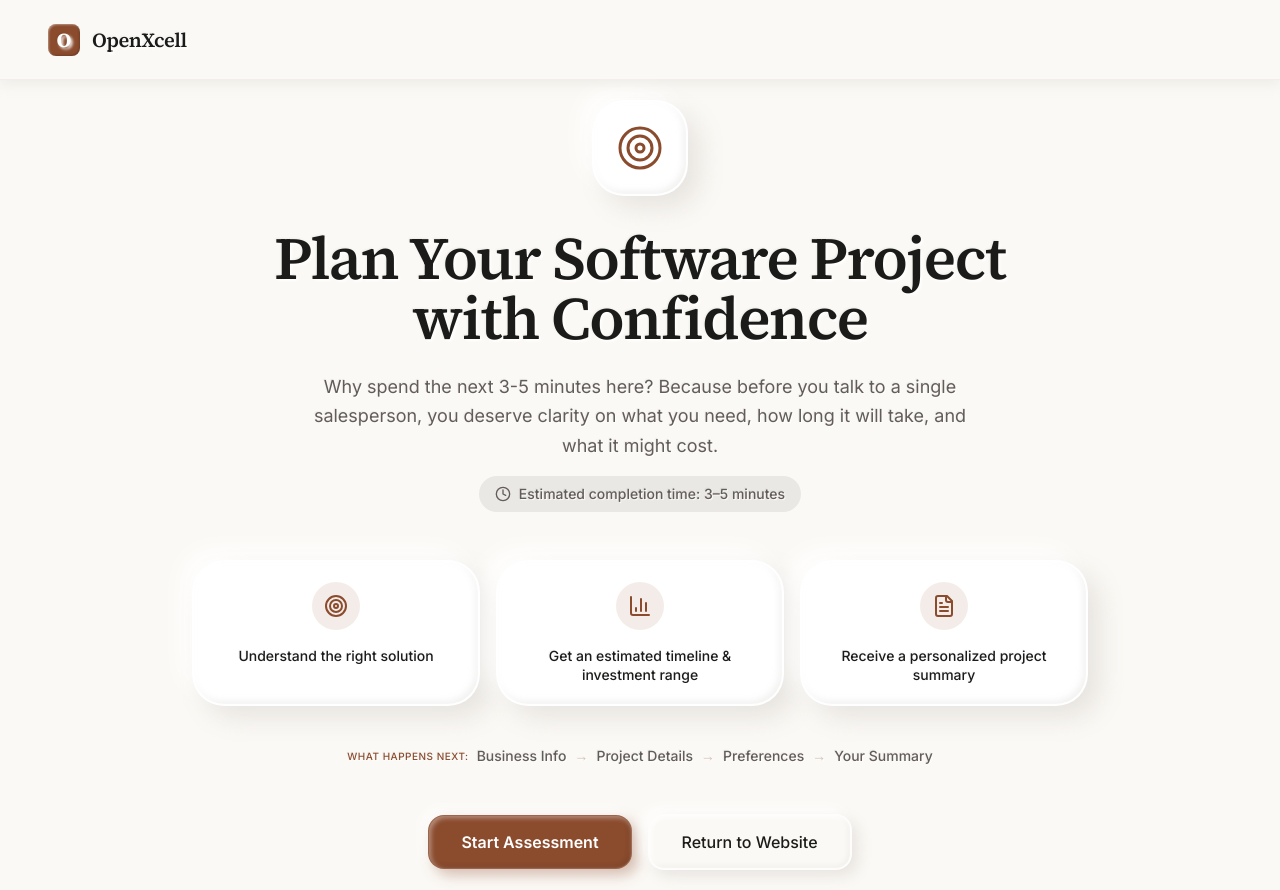
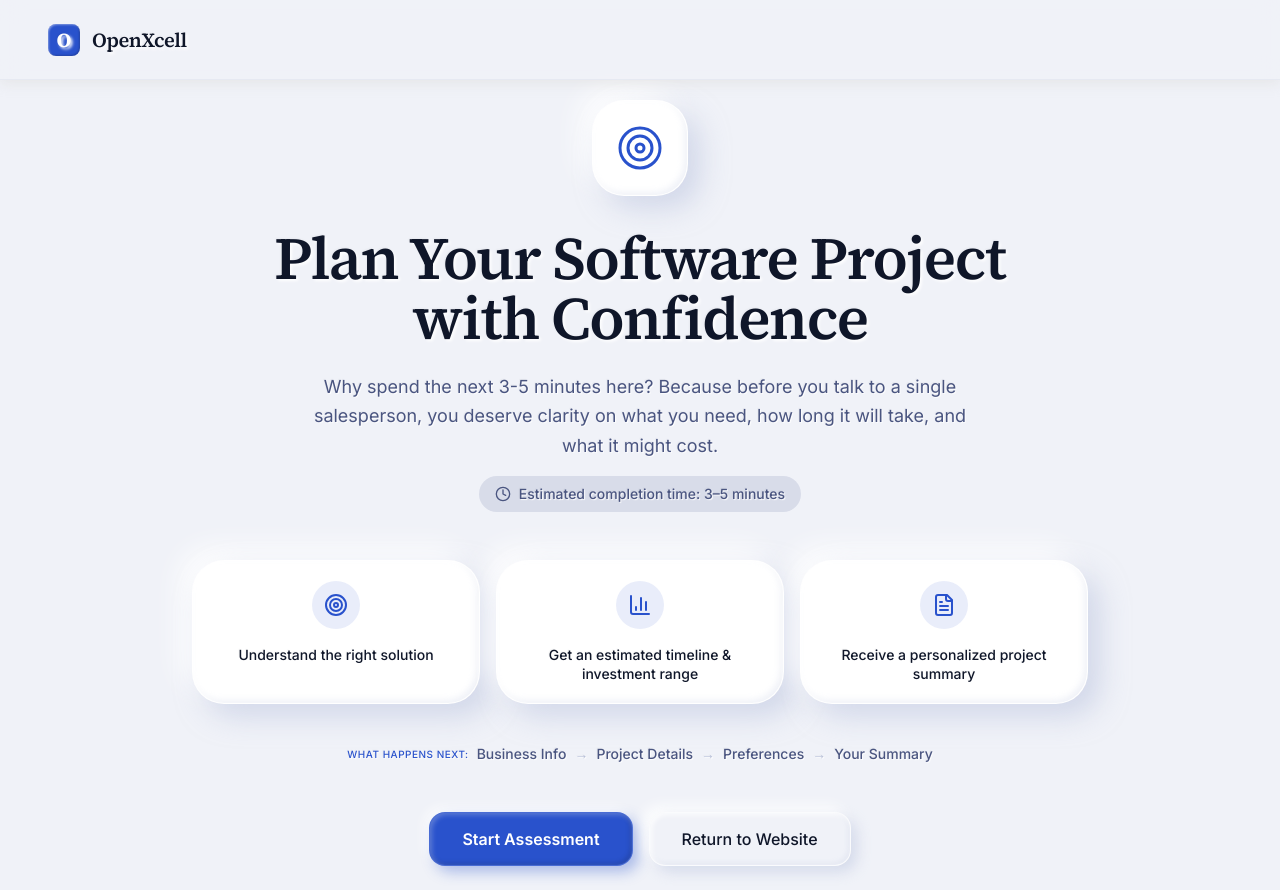
Before and after one commit to mehaupadhyayvercel-ops/scoper.builder, a React (Vite) app: page / in a window 1280 px wide. Built offline with nearby package versions, Linux system fonts and the light colour scheme.

Commit message:
Retheme: blue/white/navy professional color scheme

```diff
--- a/src/index.css
+++ b/src/index.css
@@ -5,29 +5,32 @@
   --font-sans: "Inter", ui-sans-serif, system-ui, sans-serif;
   --font-serif: "Source Serif 4", ui-serif, Georgia, Cambria, "Times New Roman", Times, serif;
 
-  --color-surface: #fbf9f5;
-  --color-surface-dim: #dbdad6;
-  --color-surface-bright: #fbf9f5;
+  /* Dark navy / slate backgrounds */
+  --color-surface: #f0f2f8;
+  --color-surface-dim: #c8cede;
+  --color-surface-bright: #f7f8fc;
   --color-surface-container-lowest: #ffffff;
-  --color-surface-container-low: #f5f3ef;
-  --color-surface-container: #efeeea;
-  --color-surface-container-high: #eae8e4;
-  --color-surface-container-highest: #e4e2de;
-  --color-on-surface: #1b1c1a;
-  --color-on-surface-variant: #53433d;
-  --color-outline: #86736c;
-  --color-outline-variant: #d8c2b9;
-  --color-primary: #8b4b2d;
+  --color-surface-container-low: #eaecf4;
+  --color-surface-container: #e2e5f0;
+  --color-surface-container-high: #d8dce9;
+  --color-surface-container-highest: #cdd2e2;
+  --color-on-surface: #0f1629;
+  --color-on-surface-variant: #384566;
+  --color-outline: #667099;
+  --color-outline-variant: #b8c0d8;
+
+  /* Blue primary */
+  --color-primary: #2952cc;
   --color-on-primary: #ffffff;
-  --color-primary-container: #a86343;
-  --color-on-primary-container: #fffbff;
-  --color-secondary: #635d5a;
+  --color-primary-container: #3a63e0;
+  --color-on-primary-container: #eef2ff;
+  --color-secondary: #4a5580;
   --color-on-secondary: #ffffff;
   --color-error: #ba1a1a;
   --color-on-error: #ffffff;
 
-  --shadow-ambient: 0px 2px 10px rgba(45, 41, 38, 0.05);
-  --shadow-floating: 0px 10px 30px rgba(45, 41, 38, 0.08);
+  --shadow-ambient: 0px 2px 10px rgba(20, 30, 70, 0.06);
+  --shadow-floating: 0px 10px 30px rgba(20, 30, 70, 0.10);
 }
 
 body {
@@ -39,29 +42,29 @@ body {
 .clay-card {
   background: #ffffff;
   border-radius: 2rem;
-  box-shadow: 12px 12px 24px rgba(209, 205, 199, 0.45), -12px -12px 24px rgba(255, 255, 255, 0.9), inset 3px 3px 6px rgba(255, 255, 255, 0.8), inset -3px -3px 6px rgba(209, 205, 199, 0.25);
-  border: 2px solid rgba(255, 255, 255, 0.7);
+  box-shadow: 12px 12px 28px rgba(180, 190, 220, 0.5), -12px -12px 28px rgba(255, 255, 255, 0.95), inset 3px 3px 6px rgba(255, 255, 255, 0.85), inset -3px -3px 6px rgba(180, 190, 220, 0.2);
+  border: 1.5px solid rgba(255, 255, 255, 0.8);
   transition: all 0.3s ease;
 }
 
 .clay-input {
-  background: #f4f1ed;
+  background: #eaecf4;
   border-radius: 1rem;
-  box-shadow: inset 6px 6px 12px rgba(209, 205, 199, 0.6), inset -6px -6px 12px rgba(255, 255, 255, 1);
+  box-shadow: inset 5px 5px 10px rgba(180, 190, 220, 0.55), inset -5px -5px 10px rgba(255, 255, 255, 1);
   border: 2px solid transparent;
   outline: none;
   transition: all 0.3s ease;
 }
 
 .clay-input:focus {
-  box-shadow: inset 4px 4px 8px rgba(209, 205, 199, 0.5), inset -4px -4px 8px rgba(255, 255, 255, 0.9);
+  box-shadow: inset 4px 4px 8px rgba(180, 190, 220, 0.45), inset -4px -4px 8px rgba(255, 255, 255, 0.9);
   border-color: var(--color-primary);
 }
 
 .clay-btn {
   background: var(--color-primary);
   border-radius: 1rem;
-  box-shadow: 6px 6px 14px rgba(139, 75, 45, 0.35), -6px -6px 14px rgba(255, 255, 255, 0.85), inset 2px 2px 5px rgba(255, 255, 255, 0.4), inset -2px -2px 5px rgba(0, 0, 0, 0.1);
+  box-shadow: 6px 6px 14px rgba(41, 82, 204, 0.35), -4px -4px 12px rgba(255, 255, 255, 0.85), inset 2px 2px 5px rgba(255, 255, 255, 0.25), inset -2px -2px 5px rgba(0, 0, 0, 0.15);
   border: 1px solid rgba(255, 255, 255, 0.15);
   color: white;
   transition: all 0.2s ease;
@@ -69,44 +72,44 @@ body {
 
 .clay-btn:hover {
   transform: translateY(-2px);
-  box-shadow: 8px 8px 18px rgba(139, 75, 45, 0.35), -8px -8px 18px rgba(255, 255, 255, 0.95), inset 2px 2px 5px rgba(255, 255, 255, 0.4);
+  box-shadow: 8px 8px 20px rgba(41, 82, 204, 0.4), -6px -6px 16px rgba(255, 255, 255, 0.9), inset 2px 2px 5px rgba(255, 255, 255, 0.25);
 }
 
 .clay-btn:active {
   transform: translateY(1px);
-  box-shadow: inset 4px 4px 10px rgba(0, 0, 0, 0.15), inset -4px -4px 10px rgba(255, 255, 255, 0.25);
+  box-shadow: inset 4px 4px 10px rgba(0, 0, 0, 0.2), inset -4px -4px 10px rgba(255, 255, 255, 0.15);
 }
 
 .clay-btn-secondary {
-  background: #fbf9f5;
+  background: #f0f2f8;
   border-radius: 1rem;
-  box-shadow: 6px 6px 14px rgba(209, 205, 199, 0.45), -6px -6px 14px rgba(255, 255, 255, 0.9), inset 2px 2px 5px rgba(255, 255, 255, 0.8), inset -2px -2px 5px rgba(209, 205, 199, 0.2);
-  border: 2px solid rgba(255, 255, 255, 0.7);
+  box-shadow: 6px 6px 14px rgba(180, 190, 220, 0.45), -6px -6px 14px rgba(255, 255, 255, 0.9), inset 2px 2px 5px rgba(255, 255, 255, 0.8), inset -2px -2px 5px rgba(180, 190, 220, 0.2);
+  border: 1.5px solid rgba(255, 255, 255, 0.7);
   color: var(--color-on-surface);
   transition: all 0.2s ease;
 }
 
 .clay-btn-secondary:hover {
   transform: translateY(-2px);
-  box-shadow: 8px 8px 18px rgba(209, 205, 199, 0.45), -8px -8px 18px rgba(255, 255, 255, 0.95);
+  box-shadow: 8px 8px 18px rgba(180, 190, 220, 0.5), -8px -8px 18px rgba(255, 255, 255, 0.95);
 }
 
 .clay-btn-secondary:active {
   transform: translateY(1px);
-  box-shadow: inset 4px 4px 10px rgba(209, 205, 199, 0.3), inset -4px -4px 10px rgba(255, 255, 255, 0.8);
+  box-shadow: inset 4px 4px 10px rgba(180, 190, 220, 0.3), inset -4px -4px 10px rgba(255, 255, 255, 0.8);
 }
 
 .clay-text {
-  text-shadow: 1px 1px 1px rgba(255, 255, 255, 0.9), -1px -1px 1px rgba(0, 0, 0, 0.05);
+  text-shadow: 1px 1px 1px rgba(255, 255, 255, 0.9), -1px -1px 1px rgba(0, 0, 0, 0.04);
 }
 
 .clay-title {
-  text-shadow: 2px 2px 3px rgba(255, 255, 255, 0.9), -1px -1px 2px rgba(0, 0, 0, 0.05);
+  text-shadow: 2px 2px 3px rgba(255, 255, 255, 0.9), -1px -1px 2px rgba(0, 0, 0, 0.04);
 }
 
 .clay-checkbox {
   appearance: none;
-  background-color: #f5f3ef;
+  background-color: #eaecf4;
   margin: 0;
   font: inherit;
   width: 1.25em;
@@ -114,7 +117,7 @@ body {
   border-radius: 0.25em;
   display: grid;
   place-content: center;
-  box-shadow: inset 2px 2px 4px rgba(209, 205, 199, 0.5), inset -2px -2px 4px rgba(255, 255, 255, 0.9);
+  box-shadow: inset 2px 2px 4px rgba(180, 190, 220, 0.5), inset -2px -2px 4px rgba(255, 255, 255, 0.9);
   transition: all 0.2s ease;
 }
 
```
